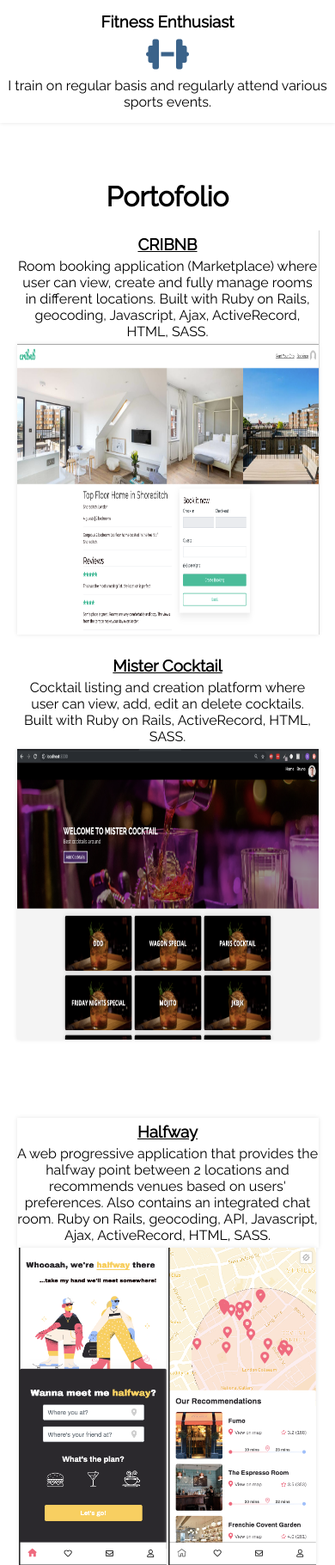
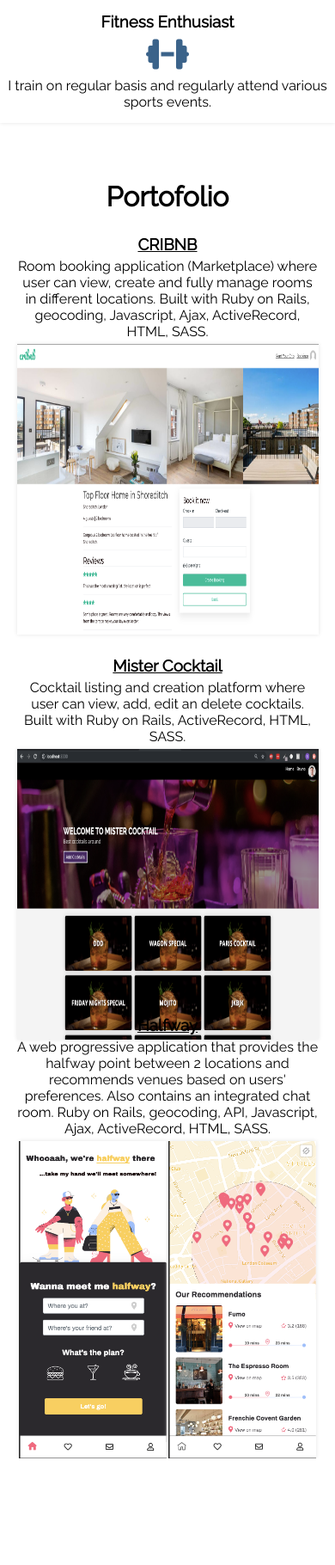
Before and after one commit to badenis19/my-portofolio, a PHP site: page / in a window 390 px wide. Shown: the part 1594-3414 px from the top of the page at 86% size. After the commit the page ends 3290 px from the top, so only its background shows below. Run offline with PHP 8.4, Linux system fonts and the light colour scheme; some libraries are stand-ins or nearby versions.

Commit message:
small bugs fixes

```diff
--- a/css/style.css
+++ b/css/style.css
@@ -32,7 +32,7 @@
   position: fixed;
   right: 0;
   top: 5%;
-  padding: 3%;
+  padding: 2%;
   -webkit-box-orient: vertical;
   -webkit-box-direction: normal;
       -ms-flex-direction: column;
@@ -638,6 +638,7 @@
         -ms-flex-direction: column-reverse;
             flex-direction: column-reverse;
     margin-bottom: 20px;
+    border: none;
   }
   #bottom .main-work .work-top .work-sect1 .image-area {
     height: 40vh;
@@ -755,7 +756,7 @@
     -webkit-box-align: center;
         -ms-flex-align: center;
             align-items: center;
-    padding-top: 664px;
+    padding-top: 540px;
   }
   #bottom .main-work .work-bottom .work-bottom-container {
     width: 100%;
@@ -777,8 +778,6 @@
   }
   #bottom .main-work .work-bottom .work-bottom-container .mob-description {
     width: 100%;
-    -webkit-box-shadow: 0 0 5px #e6e6e6;
-            box-shadow: 0 0 5px #e6e6e6;
   }
   #bottom .main-work .work-bottom .work-bottom-container .mob-description p, #bottom .main-work .work-bottom .work-bottom-container .mob-description h3 {
     text-align: center;
@@ -790,8 +789,6 @@
   }
   #bottom .main-work .work-bottom .work-bottom-container .images .mob-image {
     width: 49%;
-    -webkit-box-shadow: 0 0 5px #e6e6e6;
-            box-shadow: 0 0 5px #e6e6e6;
     -o-object-fit: cover;
        object-fit: cover;
   }
--- a/css/style.scss
+++ b/css/style.scss
@@ -28,7 +28,7 @@
     position: fixed;
     right: 0;
     top: 5%;
-    padding: 3%;
+    padding: 2%;
     flex-direction: column;
     align-items: center;
     border-bottom: lightgray;
@@ -505,6 +505,7 @@
                     display: flex;
                     flex-direction: column-reverse;
                     margin-bottom: 20px;
+                    border: none;
 
                     .image-area {
                         height: 40vh;
@@ -603,7 +604,7 @@
                 display: flex;
                 justify-content: center;
                 align-items: center;
-                padding-top: 664px;
+                padding-top: 540px;
 
                 .work-bottom-container {
                     width:100%;
@@ -616,7 +617,7 @@
 
                     .mob-description {
                         width: 100%;
-                        box-shadow: 0 0 5px rgb(230,230,230);
+                        // box-shadow: 0 0 5px rgb(230,230,230);
 
                         p, h3 {
                             text-align: center;
@@ -628,7 +629,7 @@
 
                         .mob-image {
                             width: 49%;
-                            box-shadow: 0 0 5px rgb(230,230,230);
+                            // box-shadow: 0 0 5px rgb(230,230,230);
                             object-fit: cover;
                         }
                     }
```
Also changed, not shown: 1 other file.
